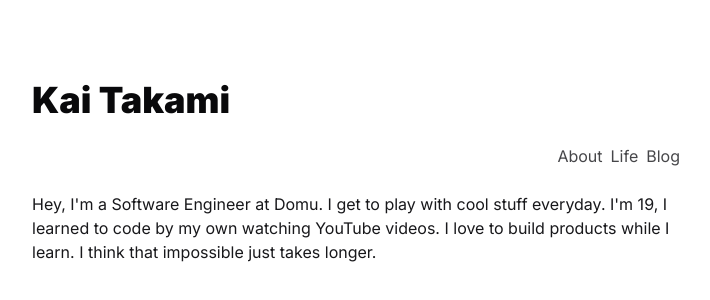
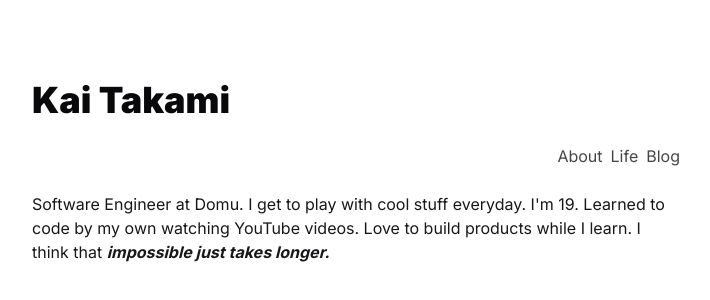
Before and after one commit to kaitakami/kai-takami, a Next.js app: page /blog in a window 1280 px wide. Shown: the top 300 px of the page, without its empty margins (284-994 px from the left). Built offline with nearby package versions, Linux system fonts and the light colour scheme.

Commit message:
feat: add html tags around important stuff

```diff
--- a/src/app/[lang]/page.tsx
+++ b/src/app/[lang]/page.tsx
@@ -22,8 +22,8 @@ export default function Home() {
       </section>
       <section>
         <p className="text-primary">
-          Hey, I&apos;m a Software Engineer at Domu. I get to play with cool stuff everyday.
-          I&apos;m 19, I learned to code by my own watching YouTube videos. I love to build products while I learn. I think that impossible just takes longer.
+          Software Engineer at Domu. I get to play with cool stuff everyday.
+          I&apos;m 19. Learned to code by my own watching YouTube videos. Love to build products while I learn. I think that <b><i>impossible just takes longer.</i></b>
           {/* TODO: use MDX here */}
         </p>
       </section>
```
